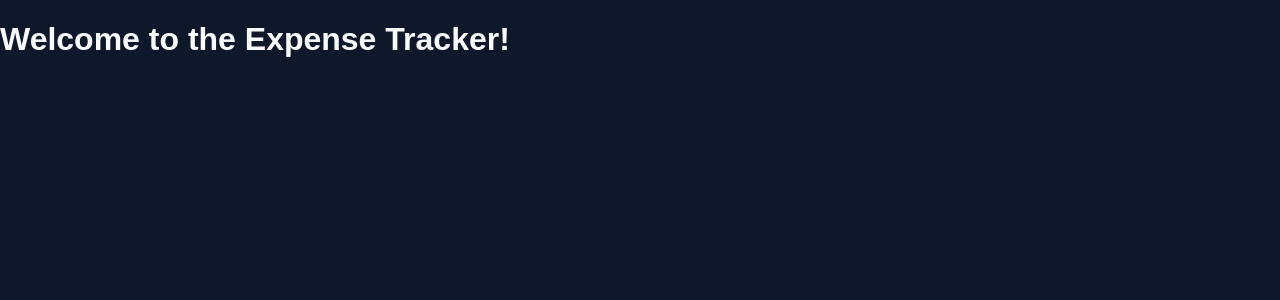
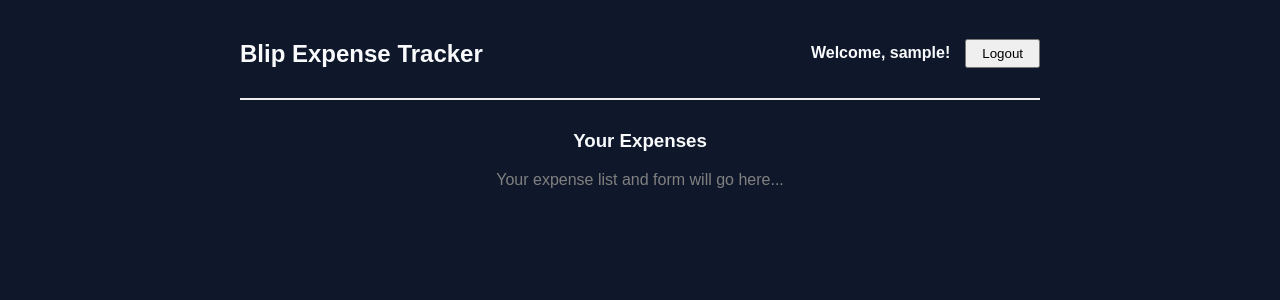
Before and after one commit to rafaelf2014/Blip_ExpenseTracker, a React (Vite) app in the folder FrontEnd/: page /dashboard in a window 1280 px wide. Shown: the top 300 px of the page. Built offline with nearby package versions, Linux system fonts and the light colour scheme; sample sign-in values are in the browser's storage.

Commit message:
localstorage for account login, dashboard page and logout

```diff
--- a/FrontEnd/src/App.tsx
+++ b/FrontEnd/src/App.tsx
@@ -2,20 +2,14 @@
 import { BrowserRouter, Routes, Route } from 'react-router-dom'
 import './App.scss'
 import AuthPage from './components/AuthPage'
-
-
-function DummyDashboard() {
-  return <h1>Welcome to the Expense Tracker!</h1>;
-}
+import Dashboard from './components/Dashboard';
 
 function App() {
-
-
   return (
     <BrowserRouter>
       <Routes>
           <Route path="/" element={<AuthPage />} />
-          <Route path="/dashboard" element={<DummyDashboard />} />
+          <Route path="/dashboard" element={<Dashboard />} />
       </Routes>
     </BrowserRouter>
   );
--- a/FrontEnd/src/components/AuthPage.tsx
+++ b/FrontEnd/src/components/AuthPage.tsx
@@ -24,6 +24,7 @@ export default function AuthPage() {
 
     if (response.ok) {
       alert(data.message);
+      localStorage.setItem('username', username);
       // Send them to the main app
       navigate('/dashboard');
     } else {
--- /dev/null
+++ b/FrontEnd/src/components/Dashboard.tsx
@@ -0,0 +1,43 @@
+import { useEffect, useState } from 'react';
+import { useNavigate } from 'react-router-dom';
+
+export default function Dashboard() {
+  const navigate = useNavigate();
+  const [username, setUsername] = useState('');
+
+  // This runs exactly once when the Dashboard first opens
+  useEffect(() => {
+    const storedUsername = localStorage.getItem('username');
+
+    if (!storedUsername) {
+      // Security check: If they aren't logged in, kick them out to the Auth page!
+      navigate('/');
+    } else {
+      // If they are logged in, set their name so we can display it
+      setUsername(storedUsername);
+    }
+  }, [navigate]);
+
+  // Handle logging out
+  const handleLogout = () => {
+    localStorage.removeItem('username'); // Clear the memory
+    navigate('/'); // Send them back to login
+  };
+
+  return (
+    <div style={{ maxWidth: '800px', margin: '0 auto', padding: '20px' }}>
+      <header style={{ display: 'flex', justifyContent: 'space-between', alignItems: 'center', borderBottom: '2px solid #eee', paddingBottom: '10px' }}>
+        <h2>Blip Expense Tracker</h2>
+        <div>
+          <span style={{ marginRight: '15px', fontWeight: 'bold' }}>Welcome, {username}!</span>
+          <button onClick={handleLogout} style={{ padding: '5px 15px', cursor: 'pointer' }}>Logout</button>
+        </div>
+      </header>
+
+      <main style={{ marginTop: '30px', textAlign: 'center' }}>
+        <h3>Your Expenses</h3>
+        <p style={{ color: 'gray' }}>Your expense list and form will go here...</p>
+      </main>
+    </div>
+  );
+}
```
